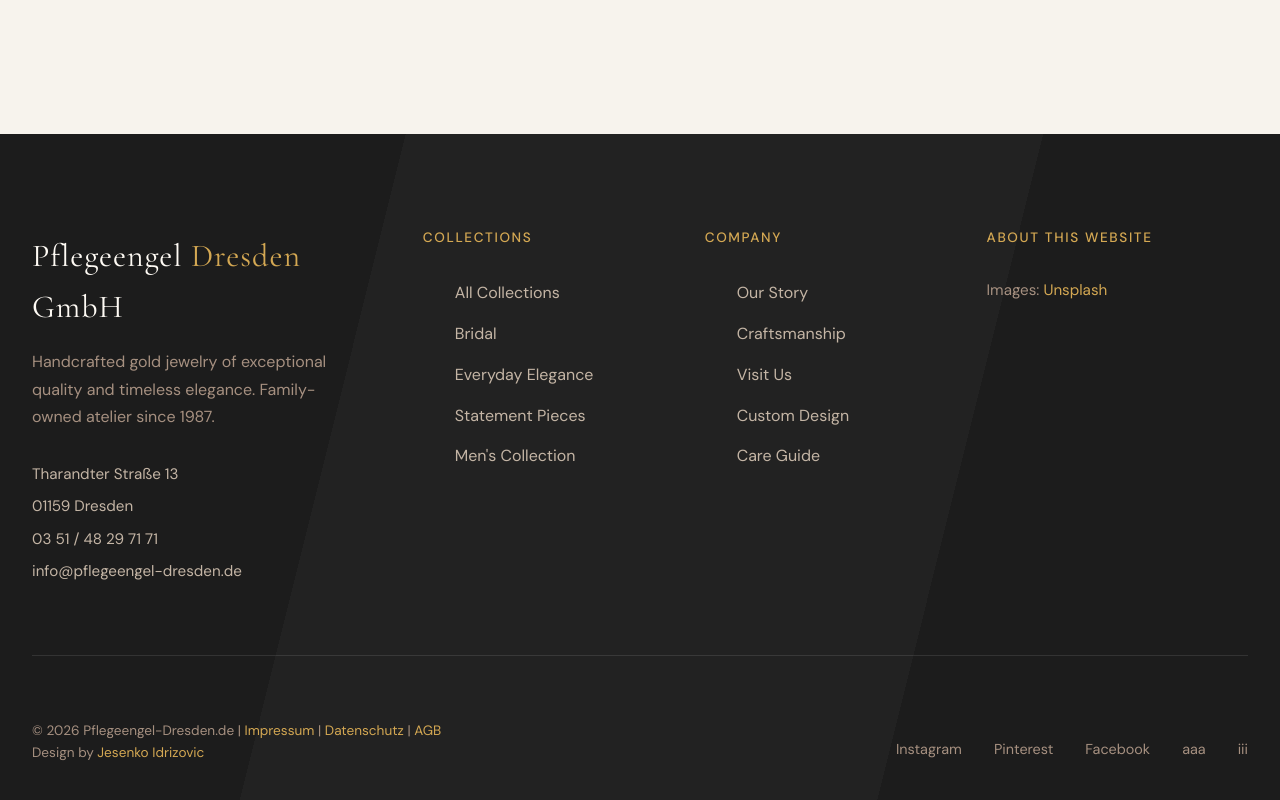
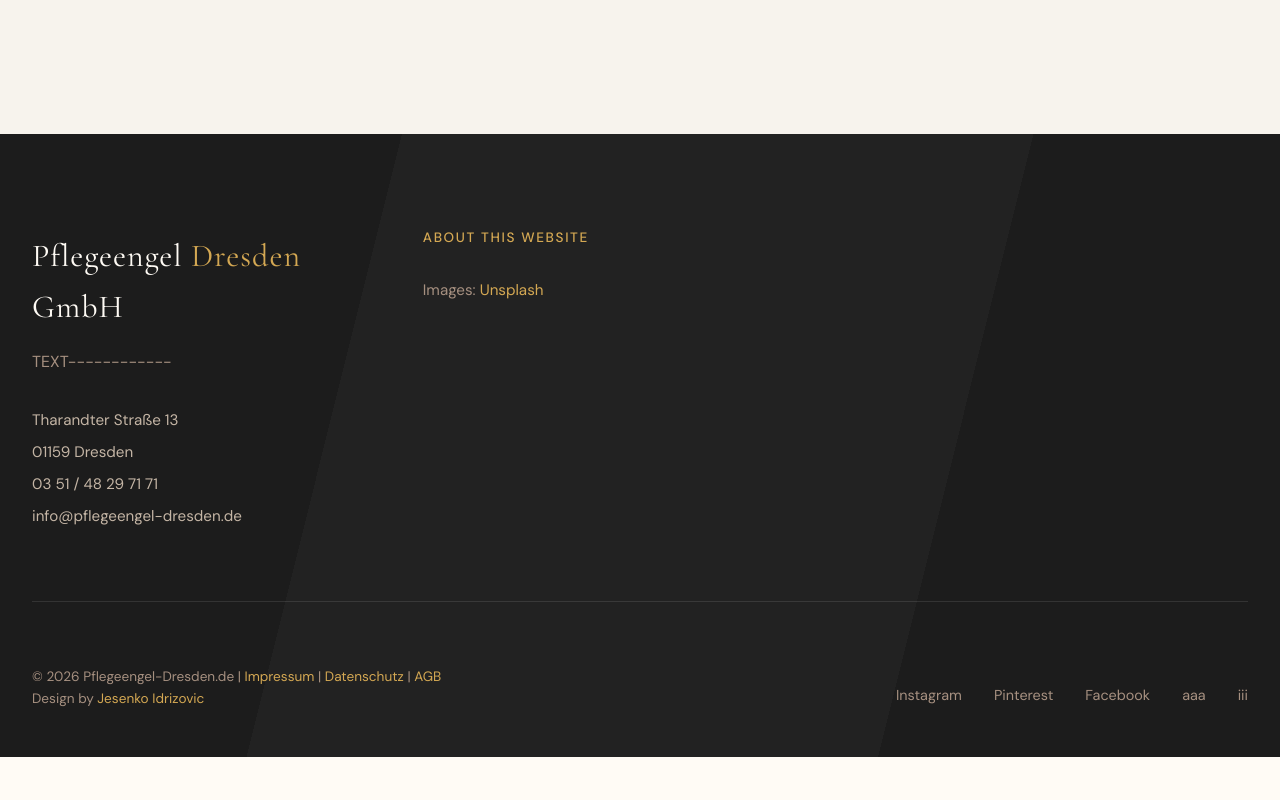
Before and after one commit to Jesenko-png/pe, a plain HTML site: page index.html in a window 1280 px wide. Shown: the part 9588-10388 px from the top of the page. After the commit the page ends 10345 px from the top, so only its background shows below. Drawn offline with nearby package versions, Linux system fonts and the light colour scheme.

Commit message:
index.html

```diff
--- a/index.html
+++ b/index.html
@@ -796,8 +796,7 @@
           <div class="footer-brand">
             <p class="footer-logo">Pflegeengel <span>Dresden</span> GmbH</p>
             <p class="footer-tagline">
-              Handcrafted gold jewelry of exceptional quality and timeless
-              elegance. Family-owned atelier since 1987.
+          TEXT------------
             </p>
             <div class="footer-contact-info">
               <p>Tharandter Straße 13</p>
@@ -807,30 +806,6 @@
                 <a href="info@pflegeengel-dresden.de">info@pflegeengel-dresden.de</a>
               </p>
             </div>
-          </div>
-
-          <!-- Column 2: Quick Links -->
-          <div class="footer-column">
-            <h4 class="footer-column-title">Collections</h4>
-            <ul class="footer-links">
-              <li><a href="#collections">All Collections</a></li>
-              <li><a href="#">Bridal</a></li>
-              <li><a href="#">Everyday Elegance</a></li>
-              <li><a href="#">Statement Pieces</a></li>
-              <li><a href="#">Men's Collection</a></li>
-            </ul>
-          </div>
-
-          <!-- Column 3: Company -->
-          <div class="footer-column">
-            <h4 class="footer-column-title">Company</h4>
-            <ul class="footer-links">
-              <li><a href="#story">Our Story</a></li>
-              <li><a href="#craftsmanship">Craftsmanship</a></li>
-              <li><a href="#contact">Visit Us</a></li>
-              <li><a href="#">Custom Design</a></li>
-              <li><a href="#">Care Guide</a></li>
-            </ul>
           </div>
 
           <!-- Column 4: About This Website -->
```
